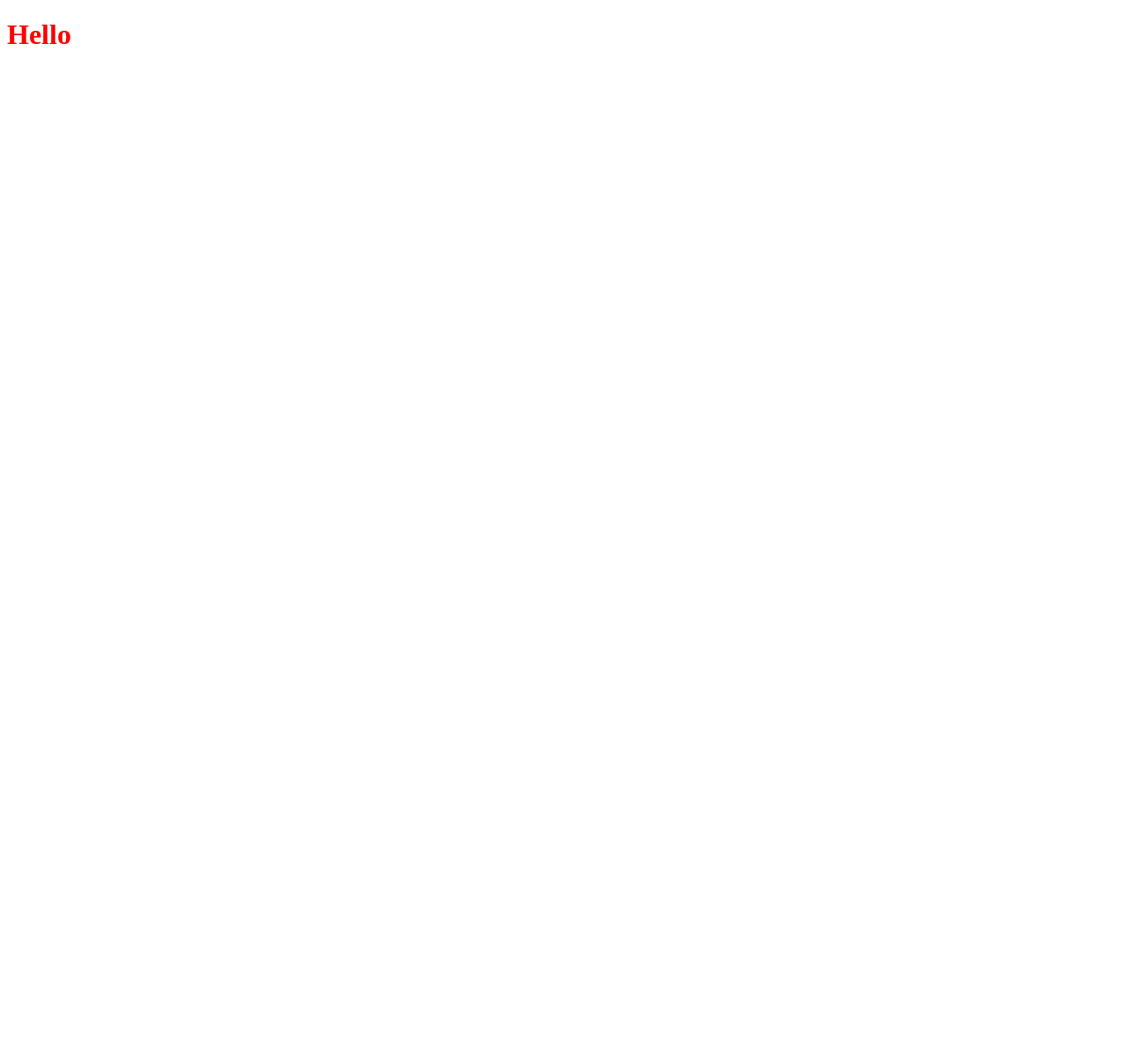
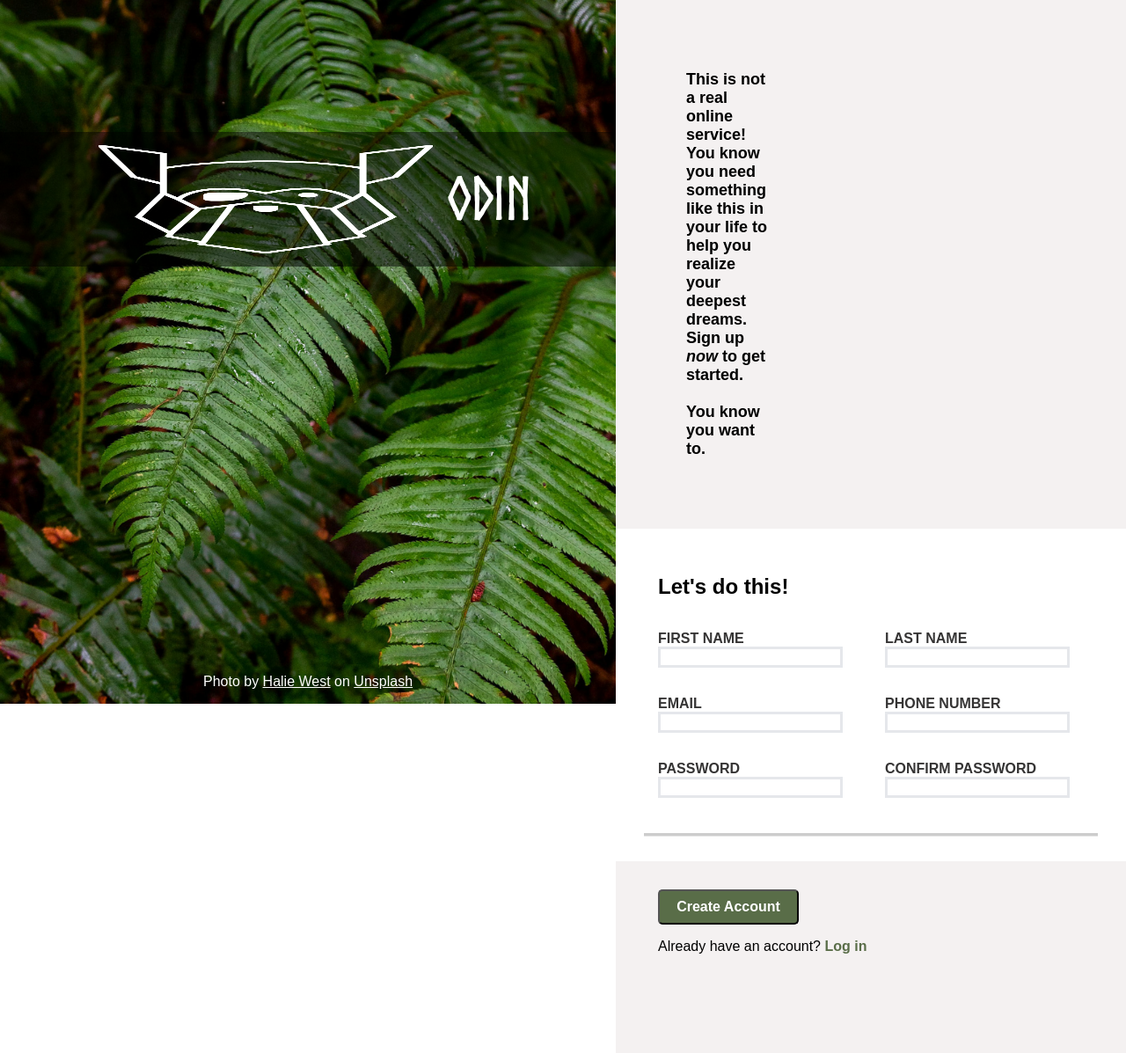
Before and after one commit to 0Edu0/sign-up-form-top-project, a plain HTML site: page index.html in a window 1280 px wide. Shown: the whole page at 88% size. Before the commit the page ends 800 px from the top, so only its background shows below. Drawn offline with Linux system fonts and the light colour scheme.

Commit message:
Complete exercise

```diff
--- a/index.html
+++ b/index.html
@@ -1,12 +1,70 @@
 <!DOCTYPE html>
 <html lang="en">
+
 <head>
     <meta charset="UTF-8">
     <meta name="viewport" content="width=device-width, initial-scale=1.0">
     <title>Sign-Up Form</title>
     <link rel="stylesheet" href="style.css">
 </head>
+
 <body>
-    <h1>Hello</h1>
+    <div class="left-column">
+        <div class="banner">
+            <img src="images/side-photo.png" alt="">
+            <p>Odin</p>
+        </div>
+
+        <div class="credits">
+            <p>Photo by <a href="https://unsplash.com/@haliewestphoto" target="_blank">Halie West</a> on <a
+                    href="https://unsplash.com/" target="_blank">Unsplash</a></p>
+        </div>
+    </div>
+
+    <div class="right-column">
+        <div class="first-row">
+            <p>This is not a real online service! You know you need something like this in your life to help you realize your deepest dreams. <br>Sign up <i>now</i> to get started. <br> <br>You know you want to.</p>
+        </div>
+        <form>
+            <div class="second-row">
+                <h2>Let's do this!</h2>
+                <div class="form-row">
+                    <div class="form-field">
+                        <label for="first_name">First Name</label>
+                        <input type="text" id="first_name" name="first_name" required>
+                    </div>
+                    <div class="form-field">
+                        <label for="last_name">Last Name</label>
+                        <input type="text" id="last_name" name="last_name" required>
+                    </div>
+                </div>
+                <div class="form-row">
+                    <div class="form-field">
+                        <label for="email">Email</label>
+                        <input type="email" name="mail" id="email" required>
+                    </div>
+                    <div class="form-field">
+                        <label for="phone_number">Phone Number</label>
+                        <input type="tel" name="phone_number" id="phone_number" required>
+                    </div>
+                </div>
+                <div class="form-row">
+                    <div class="form-field">
+                        <label for="password">Password</label>
+                        <input type="password" name="password" id="password" pattern="^(?=.*\d)(?=.*[a-z])(?=.*[A-Z])(?=.*[a-zA-Z]).{8,}$" required>
+                    </div>
+                    <div class="form-field">
+                        <label for="conf_password">Confirm Password</label>
+                        <input type="password" name="conf_password" id="conf_password" pattern="^(?=.*\d)(?=.*[a-z])(?=.*[A-Z])(?=.*[a-zA-Z]).{8,}$" required>
+                    </div>
+                </div>
+            </div>
+            <div class="third-row">
+                <button type="submit">Create Account</button>
+                <p>Already have an account? <a href="">Log in</a></p>
+            </div>
+        </form>
+    </div>
 </body>
+
 </html>
--- a/style.css
+++ b/style.css
@@ -1,3 +1,155 @@
-h1 {
-    color: red;
+@font-face {
+    font-family: 'Norse1';
+    src: url('fonts/norse/Norse.woff2') format('woff2'),
+        url('fonts/norse/Norse.woff') format('woff');
+    font-weight: normal;
+    font-style: normal;
+    font-display: swap;
 }
+
+@font-face {
+    font-family: 'Norse';
+    src: url('fonts/norse/Norse-Bold.woff2') format('woff2'),
+        url('fonts/norse/Norse-Bold.woff') format('woff');
+    font-weight: bold;
+    font-style: normal;
+    font-display: swap;
+}
+
+body {
+    /* background-color: red; */
+    margin: 0;
+    display: flex;
+    font-family: 'Arial';
+}
+
+/* Left column styles */
+.left-column {
+    display: flex;
+    flex-direction: column;
+    justify-content: space-between;
+    width: 700px;
+    height: 100vh;
+    background-image: url("images/background.jpg");
+    background-size: cover;
+    background-position: center;
+}
+
+.left-column p {
+    color: white;
+}
+
+.banner {
+    display: flex;
+    justify-content: center;
+    width: 700px;
+    height: 153px;
+    background-color: rgba(0, 0, 0, 0.5);
+    margin-top: 150px;
+}
+
+.credits {
+    align-self: center;
+}
+
+.banner p {
+    font-family: 'Norse1', 'Arial';
+    align-self: center;
+    font-size: 8vh;
+    font-weight: bold;
+}
+
+.banner img {
+    margin: 15px 15px;
+}
+
+.left-column a {
+    color: white;
+}
+
+/* Right column styles */
+.first-row {
+    display: flex;
+    flex-direction: column;
+    font-weight: bold;
+    font-size: large;
+    background-color: #f4f1f1;
+}
+
+.first-row p {
+    margin: 10vh;
+    margin-right: 50vh;
+}
+
+.second-row {
+    display: flex;
+    flex-direction: column;
+    margin: 4vh;
+    padding-bottom: 3vh;
+    box-shadow: 0px 3.5px 0px rgba(0, 0, 0, 0.2);
+}
+
+.second-row h2 {
+    margin-left: 2vh;
+}
+
+label {
+    text-transform: uppercase;
+    font-family: Arial, Helvetica, sans-serif;
+    font-weight: bold;
+    color: rgb(53, 52, 52);
+}
+
+.form-row {
+    display: flex;
+    margin: 2vh;
+    justify-content: start;
+    gap: 6vh;
+}
+
+.form-field {
+    display: flex;
+    flex-direction: column;
+}
+
+input {
+    width: 25vh;
+    height: 2vh;
+    border: solid #E5E7EB;
+    border-width: 3px;
+}
+
+input:focus {
+    border: solid rgb(132, 132, 250);
+    outline: none;
+    box-shadow: 0px 3px 0px rgba(0, 0, 0, 0.2);
+}
+
+input:user-invalid {
+    border: solid orange;
+    outline: none;
+}
+
+.third-row {
+    display: flex;
+    background-color: #f4f1f1;
+    flex-direction: column;
+    padding: 4vh 0vh 12vh 6vh;
+}
+
+button {
+    width: 20vh;
+    height: 5vh;
+    border-radius: 5px;
+    background-color: #596D48;
+    color: white;
+    font-family: Arial, Helvetica, sans-serif;
+    font-weight: bold;
+    font-size: medium;
+}
+
+.third-row a {
+    color: #596D48;
+    font-weight: bold;
+    text-decoration: none;
+}
```
Also changed, not shown: images/side-photo.png (added).
